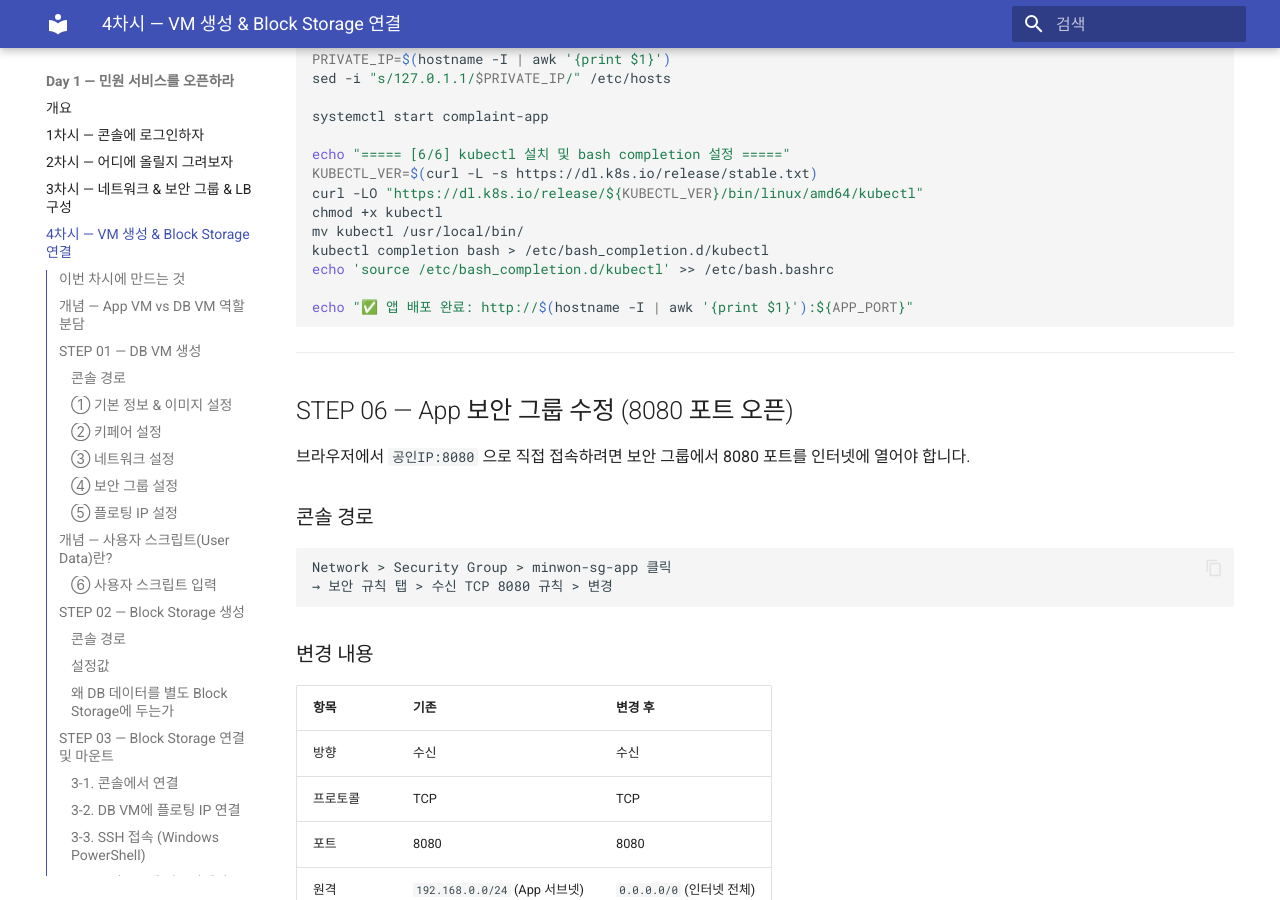
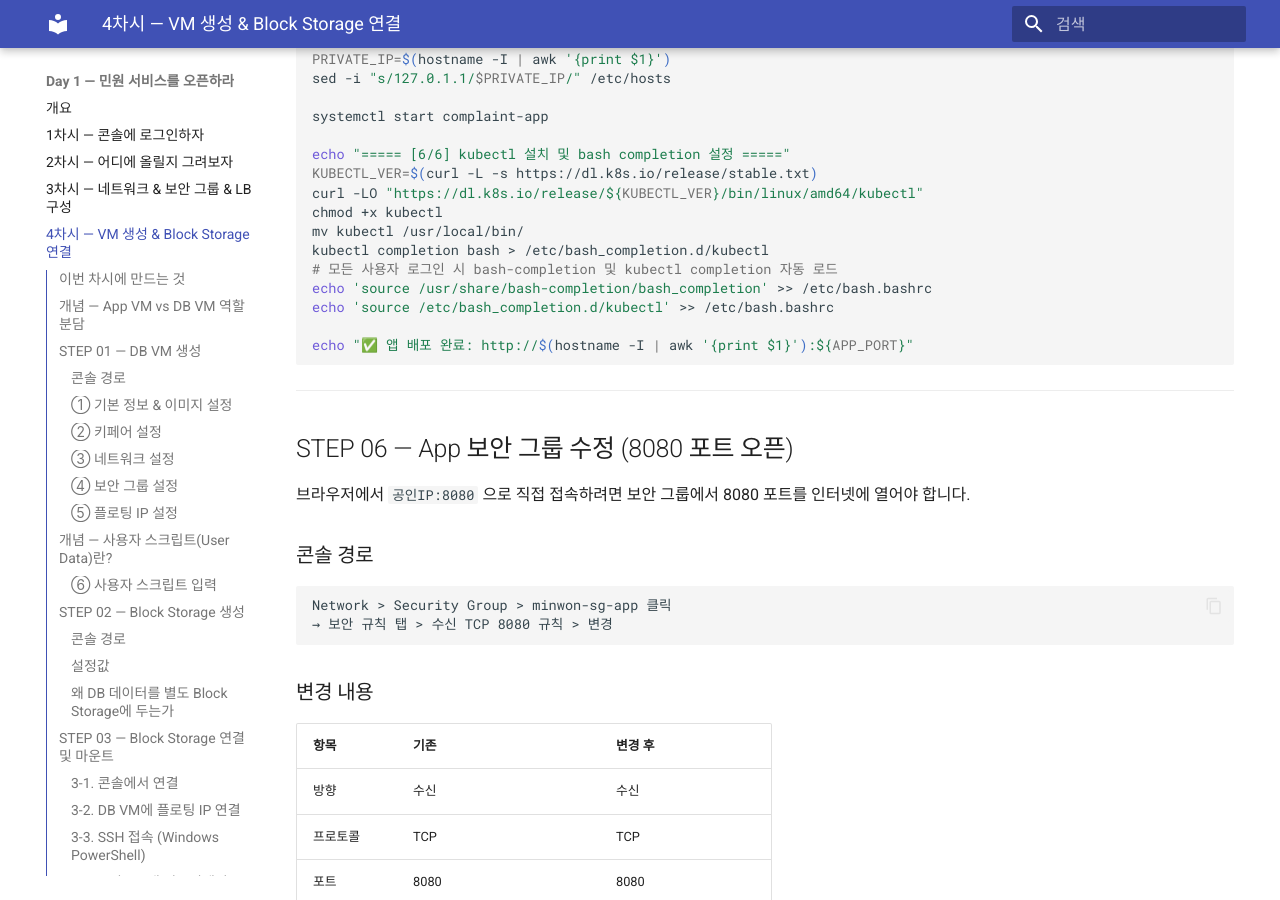
Before and after one commit to skilleat-labs/cloud-native-minwon-lab, an MkDocs documentation site: the page built from docs/day1/session4.md, in a window 1280 px wide and 900 px high, scrolled down 18203 px. Built offline with MkDocs 1.6.1 and Material for MkDocs 9.7.7, drawn with Linux system fonts in a browser that asks for light colours.

Commit message:
fix: 사용자 스크립트 - bash-completion 패키지 추가, kubectl completion 로드 순서 수정

```diff
--- a/docs/day1/session4.md
+++ b/docs/day1/session4.md
@@ -546,7 +546,7 @@
 
 echo "===== [1/6] 패키지 설치 ====="
 apt-get update -y
-apt-get install -y python3 python3-pip git
+apt-get install -y python3 python3-pip git bash-completion
 
 echo "===== [2/6] 소스 clone ====="
 git clone "$GITHUB_REPO" /tmp/minwon-repo
@@ -599,6 +599,8 @@
 chmod +x kubectl
 mv kubectl /usr/local/bin/
 kubectl completion bash > /etc/bash_completion.d/kubectl
+# 모든 사용자 로그인 시 bash-completion 및 kubectl completion 자동 로드
+echo 'source /usr/share/bash-completion/bash_completion' >> /etc/bash.bashrc
 echo 'source /etc/bash_completion.d/kubectl' >> /etc/bash.bashrc
 
 echo "✅ 앱 배포 완료: http://$(hostname -I | awk '{print $1}'):${APP_PORT}"
```
